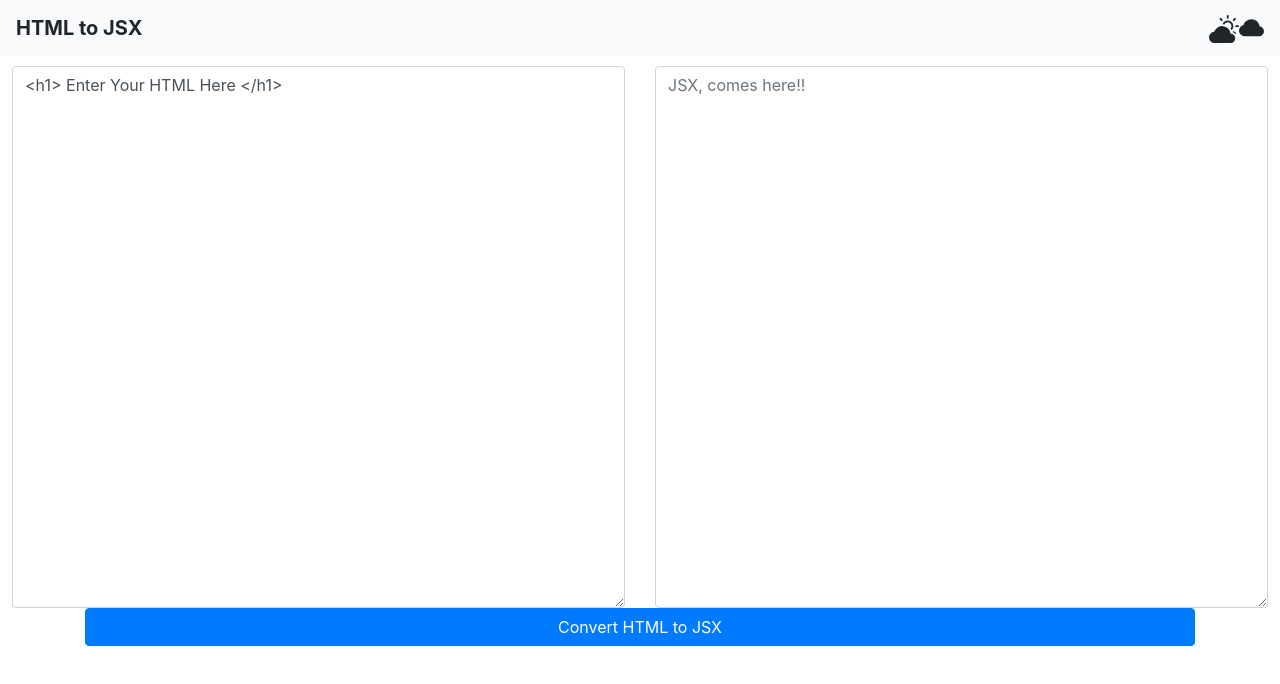
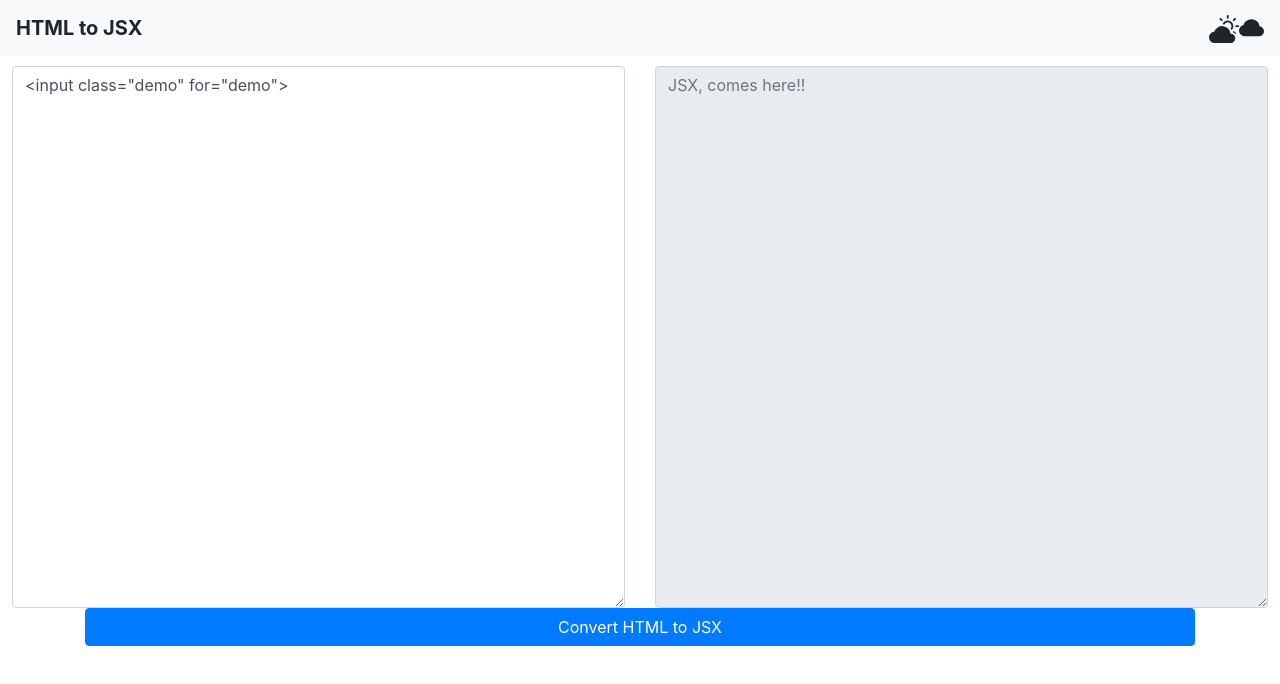
Before and after one commit to pythonpioneer/html-to-jsx, a React (Create React App) app in the folder html-to-jsx/: page / in a window 1280 px wide. Shown: the top 684 px of the page. Built offline with nearby package versions, Linux system fonts and the light colour scheme.

Commit message:
copy functionality done

```diff
--- a/html-to-jsx/src/App.js
+++ b/html-to-jsx/src/App.js
@@ -1,4 +1,3 @@
-import logo from './logo.svg';
 import './App.css';
 import Navbar from './components/Navbar';
 import TextForm from './components/TextForm';
--- a/html-to-jsx/src/components/Navbar.js
+++ b/html-to-jsx/src/components/Navbar.js
@@ -1,5 +1,4 @@
 import React from 'react';
-import styles from '../css/toggle.module.css';
 
 /**
  * This componet will contain features for navigation bar
@@ -13,12 +12,12 @@ export default function Navbar() {
                 <div className="my-2 my-sm-0">
                     <div>
 
-                        <svg xmlns="http://www.w3.org/2000/svg" width="30" height="30" fill="currentColor" class="bi bi-cloud-sun-fill" viewBox="0 0 16 16">
+                        <svg xmlns="http://www.w3.org/2000/svg" width="30" height="30" fill="currentColor" className="bi bi-cloud-sun-fill" viewBox="0 0 16 16">
                             <path d="M11.473 11a4.5 4.5 0 0 0-8.72-.99A3 3 0 0 0 3 16h8.5a2.5 2.5 0 0 0 0-5h-.027z" />
                             <path d="M10.5 1.5a.5.5 0 0 0-1 0v1a.5.5 0 0 0 1 0v-1zm3.743 1.964a.5.5 0 1 0-.707-.707l-.708.707a.5.5 0 0 0 .708.708l.707-.708zm-7.779-.707a.5.5 0 0 0-.707.707l.707.708a.5.5 0 1 0 .708-.708l-.708-.707zm1.734 3.374a2 2 0 1 1 3.296 2.198c.199.281.372.582.516.898a3 3 0 1 0-4.84-3.225c.352.011.696.055 1.028.129zm4.484 4.074c.6.215 1.125.59 1.522 1.072a.5.5 0 0 0 .039-.742l-.707-.707a.5.5 0 0 0-.854.377zM14.5 6.5a.5.5 0 0 0 0 1h1a.5.5 0 0 0 0-1h-1z" />
                         </svg>
 
-                        <svg xmlns="http://www.w3.org/2000/svg" width="25" height="25" fill="currentColor" class="bi bi-cloud-fill" viewBox="0 0 16 16">
+                        <svg xmlns="http://www.w3.org/2000/svg" width="25" height="25" fill="currentColor" className="bi bi-cloud-fill" viewBox="0 0 16 16">
                             <path d="M4.406 3.342A5.53 5.53 0 0 1 8 2c2.69 0 4.923 2 5.166 4.579C14.758 6.804 16 8.137 16 9.773 16 11.569 14.502 13 12.687 13H3.781C1.708 13 0 11.366 0 9.318c0-1.763 1.266-3.223 2.942-3.593.143-.863.698-1.723 1.464-2.383z" />
                         </svg>
                     </div>
--- a/html-to-jsx/src/components/TextForm.js
+++ b/html-to-jsx/src/components/TextForm.js
@@ -6,8 +6,8 @@ import React, { useState } from 'react';
  */
 export default function TextForm() {
 
-    const [text, setText] = useState("<h1> Enter Your HTML Here </h1>");  // state varible for textarea
-    const [jsxText, setJsxText] = useState('');
+    const [text, setText] = useState('<input class="demo" for="demo">');  // state varible for html textarea
+    const [jsxText, setJsxText] = useState('');  // state varible for jsx textarea
 
     // creating a funciton to convert html to jsx
     // creating a method to handle html to jsx converter
@@ -21,17 +21,23 @@ export default function TextForm() {
         setText(event.target.value);
     }
 
+    // handling event, when clicked on "copy"
+    const handleCopy = () => {
+        const copiedText = document.getElementById('jsx-code');
+        // copiedText.select();
+        navigator.clipboard.writeText(copiedText.value);
+    }
 
     return (
         <>
             <div style={{ marginTop: '10px' }}>
                 <form>
-                    <div class="row">
-                        <div class="col">
-                            <textarea type="text" class="form-control" value={text} onChange={handleOnChange} rows='22' style={{ width: '98%', marginLeft: '12px' }}></textarea>
+                    <div className="row">
+                        <div className="col">
+                            <textarea type="text" className="form-control" value={text} onChange={handleOnChange} rows='22' style={{ width: '98%', marginLeft: '12px' }}></textarea>
                         </div>
-                        <div class="col">
-                            <textarea type="text" class="form-control" value={jsxText} placeholder="JSX, comes here!!" rows='22' style={{ width: '98%' }}></textarea>
+                        <div className="col">
+                            <textarea type="text" className="form-control" id="jsx-code" onChange={null} value={jsxText} onClick={handleCopy} readOnly={true} placeholder="JSX, comes here!!" rows='22' style={{ width: '98%' }}></textarea>
                         </div>
                     </div>
                 </form>
```
Lines whose indentation alone changed are shown as unchanged.
